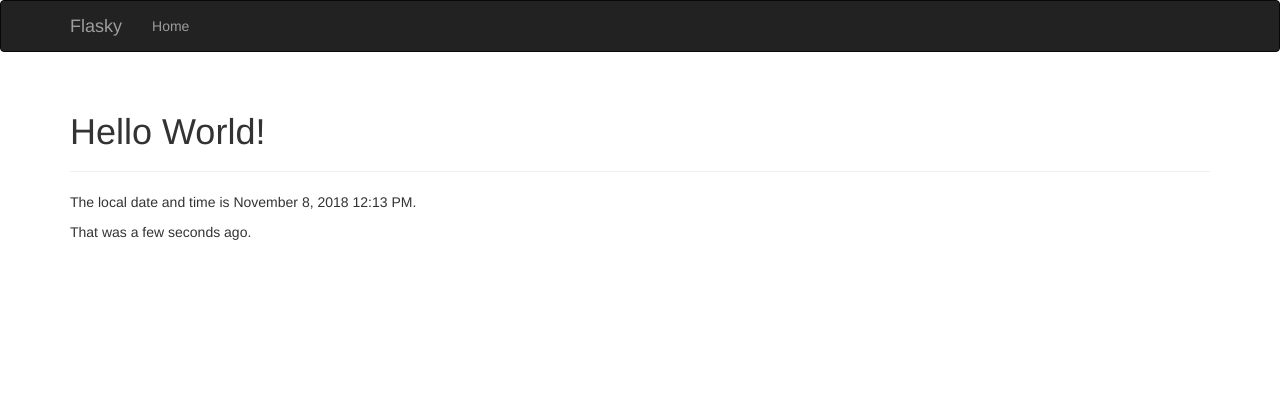
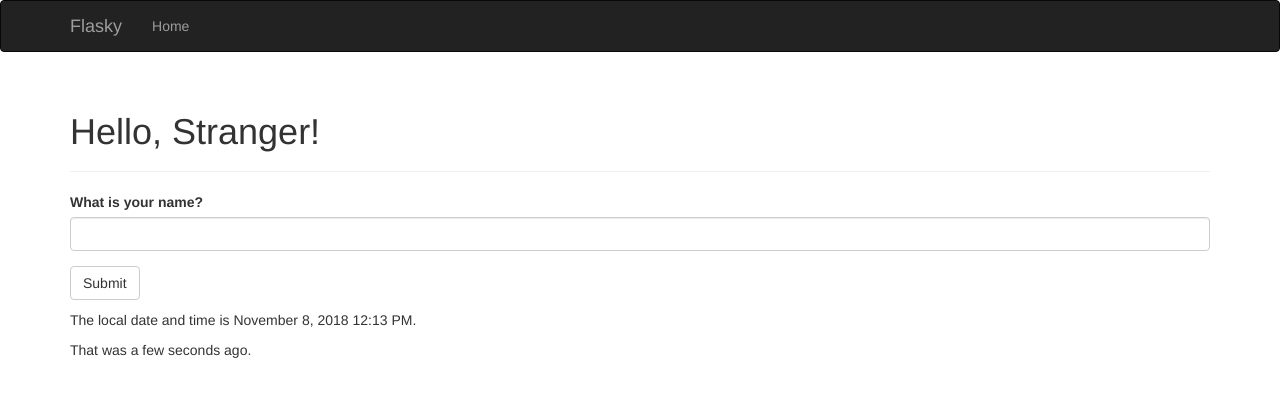
Before and after one commit to lanzhiwang/first_flask, a Flask app: page / in a window 1280 px wide. Shown: the top 397 px of the page. Run offline with Flask 2, Linux system fonts and the light colour scheme; some libraries are stand-ins or nearby versions.

Commit message:
增加表单功能

```diff
--- a/hello.py
+++ b/hello.py
@@ -5,17 +5,29 @@ from flask import current_app, g, request, session
 # from flask import before_first_request, before_request, after_request, teardown_request
 from flask import make_response, render_template
 from flask import redirect
+from flask import url_for
 from flask import abort
+from flask import flash
 
 from flask_script import Manager
 from flask_bootstrap import Bootstrap
 from flask_moment import Moment
+from flask_wtf import FlaskForm
+from wtforms import StringField, SubmitField
+from wtforms.validators import DataRequired
 
 app = Flask(__name__)
+app.config['SECRET_KEY'] = 'hard to guess string'
 
 manager = Manager(app)
 bootstrap = Bootstrap(app)
 moment = Moment(app)
+
+
+class NameForm(FlaskForm):
+    name = StringField('What is your name?', validators=[DataRequired()])
+    submit = SubmitField('Submit')
+
 
 @app.errorhandler(404)
 def page_not_found(e):
@@ -26,9 +38,16 @@ def internal_server_error(e):
     return render_template('500.html'), 500
 
 
-@app.route('/')
+@app.route('/', methods=['GET', 'POST'])
 def index():
-    return render_template('index.html', current_time=datetime.utcnow())
+    form = NameForm()
+    if form.validate_on_submit():
+        old_name = session.get('name')
+        if old_name is not None and old_name != form.name.data:
+            flash('Looks like you have changed your name!')
+        session['name'] = form.name.data
+        return redirect(url_for('index'))
+    return render_template('index.html', form=form, name=session.get('name'), current_time=datetime.utcnow())
 
 @app.route('/user/<name>')
 def user(name):
@@ -37,3 +56,7 @@ def user(name):
 
 if __name__ == '__main__':
     manager.run()
+# RZX_HOST = "192.168.100.38"
+# RZX_NAME = "data"
+# RZX_PASSWORD = "surfilter1218"
+# RZX_DB = "db_hawkeye_app"
--- a/templates/base.html
+++ b/templates/base.html
@@ -31,6 +31,13 @@
 
 {% block content %}
 <div class="container">
+    {% for message in get_flashed_messages() %}
+    <div class="alert alert-warning">
+        <button type="button" class="close" data-dismiss="alert">&times;</button>
+        {{ message }}
+    </div>
+    {% endfor %}
+
     {% block page_content %}{% endblock %}
 </div>
 {% endblock %}
--- a/templates/index.html
+++ b/templates/index.html
@@ -1,11 +1,14 @@
 {% extends "base.html" %}
+{% import "bootstrap/wtf.html" as wtf %}
 
 {% block title %}Flasky{% endblock %}
 
 {% block page_content %}
 <div class="page-header">
-    <h1>Hello World!</h1>
+    <h1>Hello, {% if name %}{{ name }}{% else %}Stranger{% endif %}!</h1>
 </div>
+{{ wtf.quick_form(form) }}
+<p></p>
 <p>The local date and time is {{ moment(current_time).format('LLL') }}.</p>
 <p>That was {{ moment(current_time).fromNow(refresh=True) }}.</p>
 {% endblock %}
```
